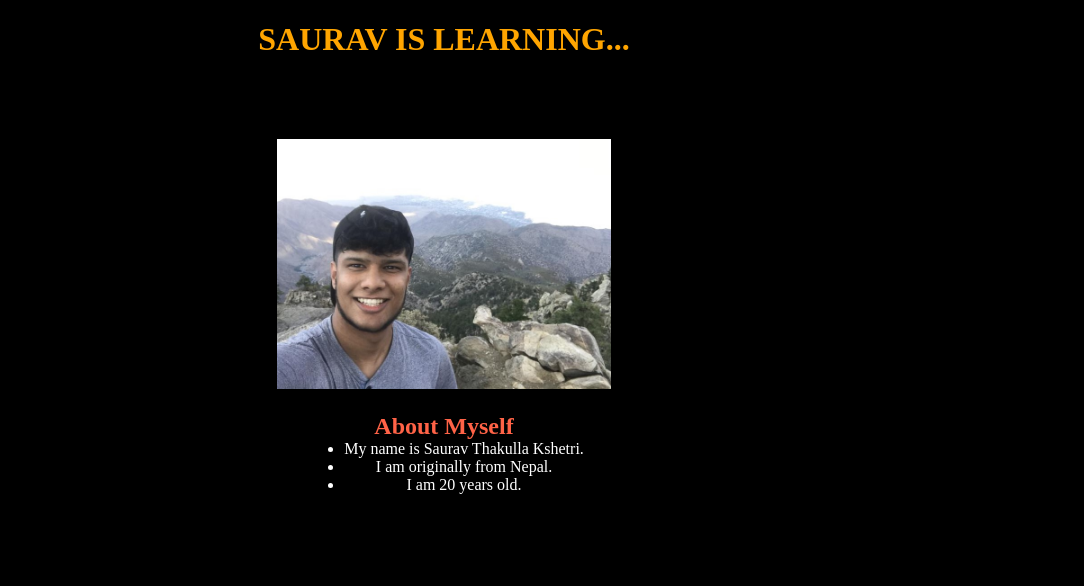
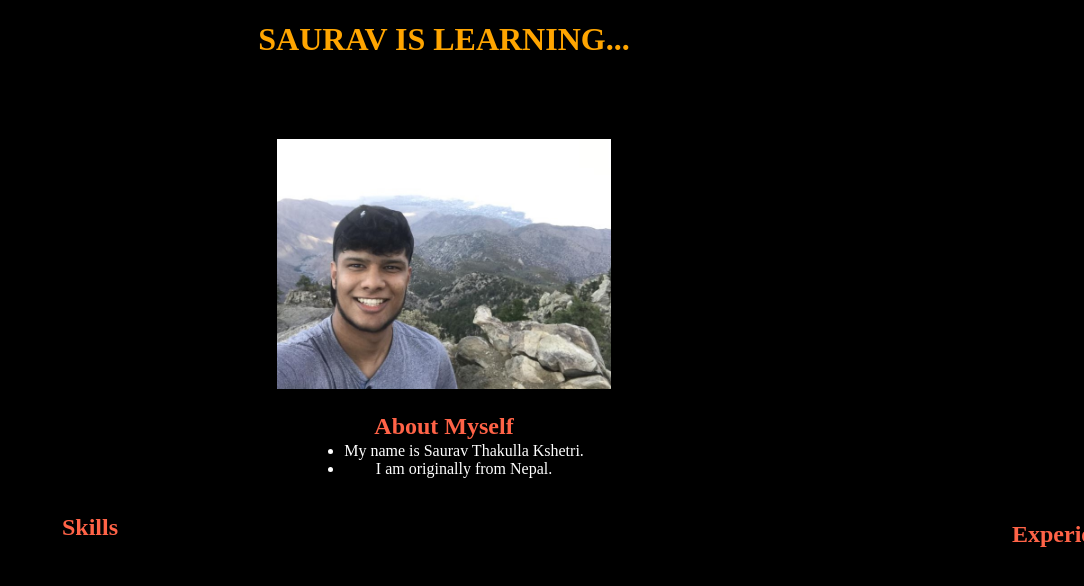
Before and after one commit to Sauravmeche/Sauravmeche.github.io, a plain HTML site: page index.html in a window 1280 px wide. Shown: the top 586 px of the page, without its empty margins (196-1280 px from the left). Drawn offline with Linux system fonts and the light colour scheme.

Commit message:
Skills and experience addition

```diff
--- a/index.html
+++ b/index.html
@@ -28,9 +28,13 @@
             <ul>
                 <li>My name is Saurav Thakulla Kshetri.</li>
                 <li>I am originally from Nepal.</li>
-                <li>I am 20 years old.</li>
            </ul>
            </center>
+
+           <h2 class = "skillsexperience">
+              <div id="skills">Skills</div><div id="experience">Experience</div>
+           </h2>
+
 
 
     </body>
--- a/styleForWebsite.css
+++ b/styleForWebsite.css
@@ -38,10 +38,20 @@ html{
 #aboutmyself{
     text-align: center;
     color:tomato;
-
 }
 ul{
     margin-top: -20px;
     color : white;
     display: inline-block;
 }
+
+.skillsexperience{
+    color:tomato;
+}
+#skills{
+    margin-left: 250px;
+}
+#experience{
+    margin-top: -20px;
+    margin-left: 1200px;
+}
```
